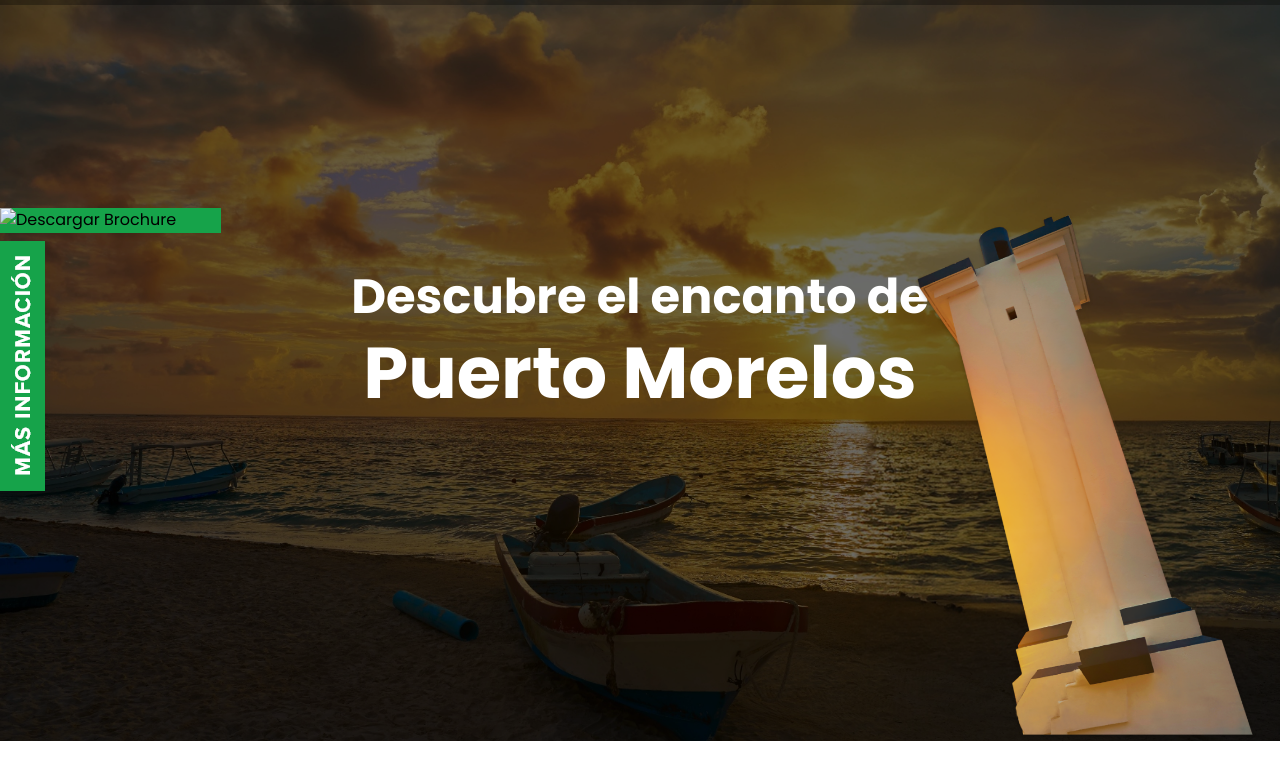
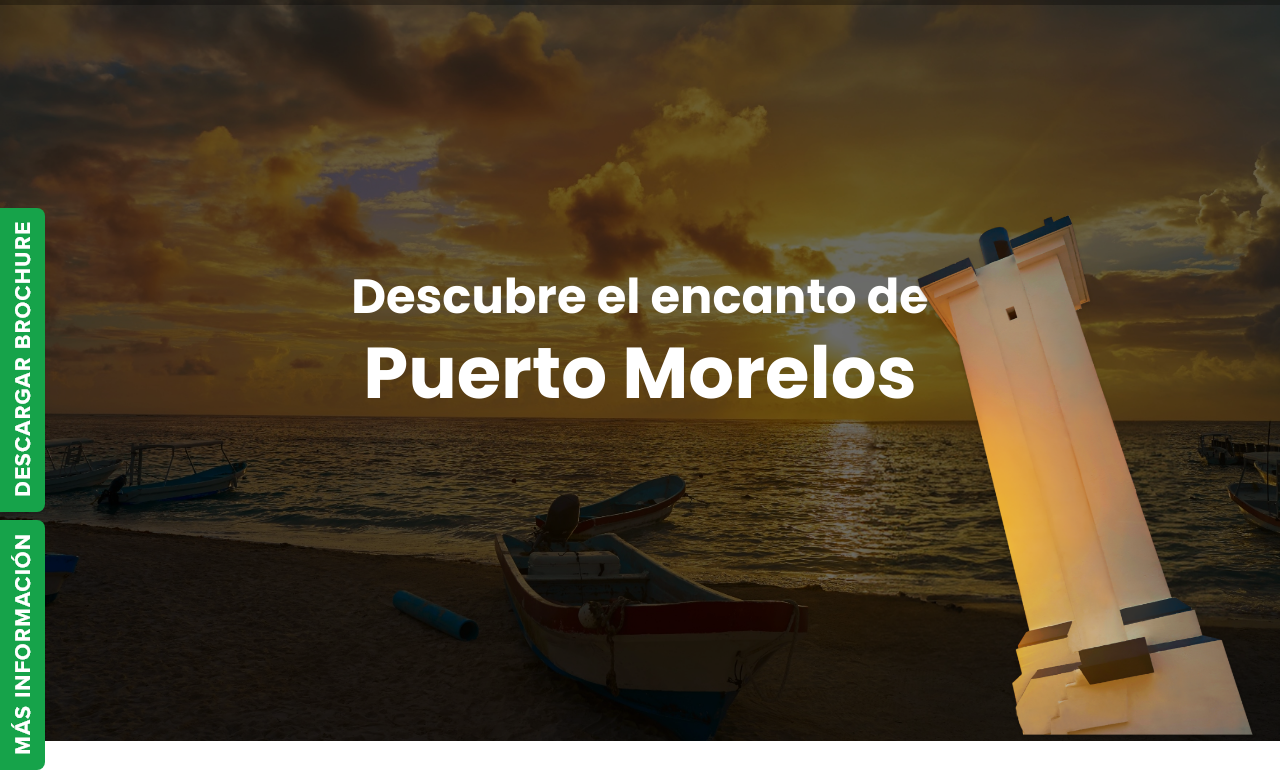
Before and after one commit to holomdev/selva, a plain HTML site: page index.html in a window 1280 px wide. Shown: the part 59-831 px from the top of the page. Drawn offline with nearby package versions, Linux system fonts and the light colour scheme.

Commit message:
green cards

```diff
--- a/index.html
+++ b/index.html
@@ -48,10 +48,10 @@
 
             <!-- Green Tabs (now as clickable areas with green background, adjusted to image size) -->
             <div class="absolute left-0 top-1/3 z-30">
-                <a href="#descargar-brochure" class="block mb-2 bg-green-600 w-[221px] h-[25px] flex items-center justify-center">
-                    <img src="/path-to-your-green-tab-1-image.png" alt="Descargar Brochure" class="w-full h-full object-contain">
+                <a href="#descargar-brochure" class="block mb-2 bg-green-600 w-[45px] h-[304px] flex items-center justify-center rounded-br-lg rounded-tr-lg">
+                    <img src="/assets/images/descargab.png" alt="Descargar Brochure" class="w-[25px] h-[275px] object-contain">
                 </a>
-                <a href="#mas-informacion" class="block bg-green-600 w-[45px] h-[250px] flex items-center justify-center">
+                <a href="#mas-informacion" class="block bg-green-600 w-[45px] h-[250px] flex items-center justify-center rounded-br-lg rounded-tr-lg">
                     <img src="/assets/images/masinfo.png" alt="Más Información" class="w-[25px] h-[221px] object-contain">
                 </a>
             </div>
```
Also changed, not shown: assets/images/descargab.png (added).
